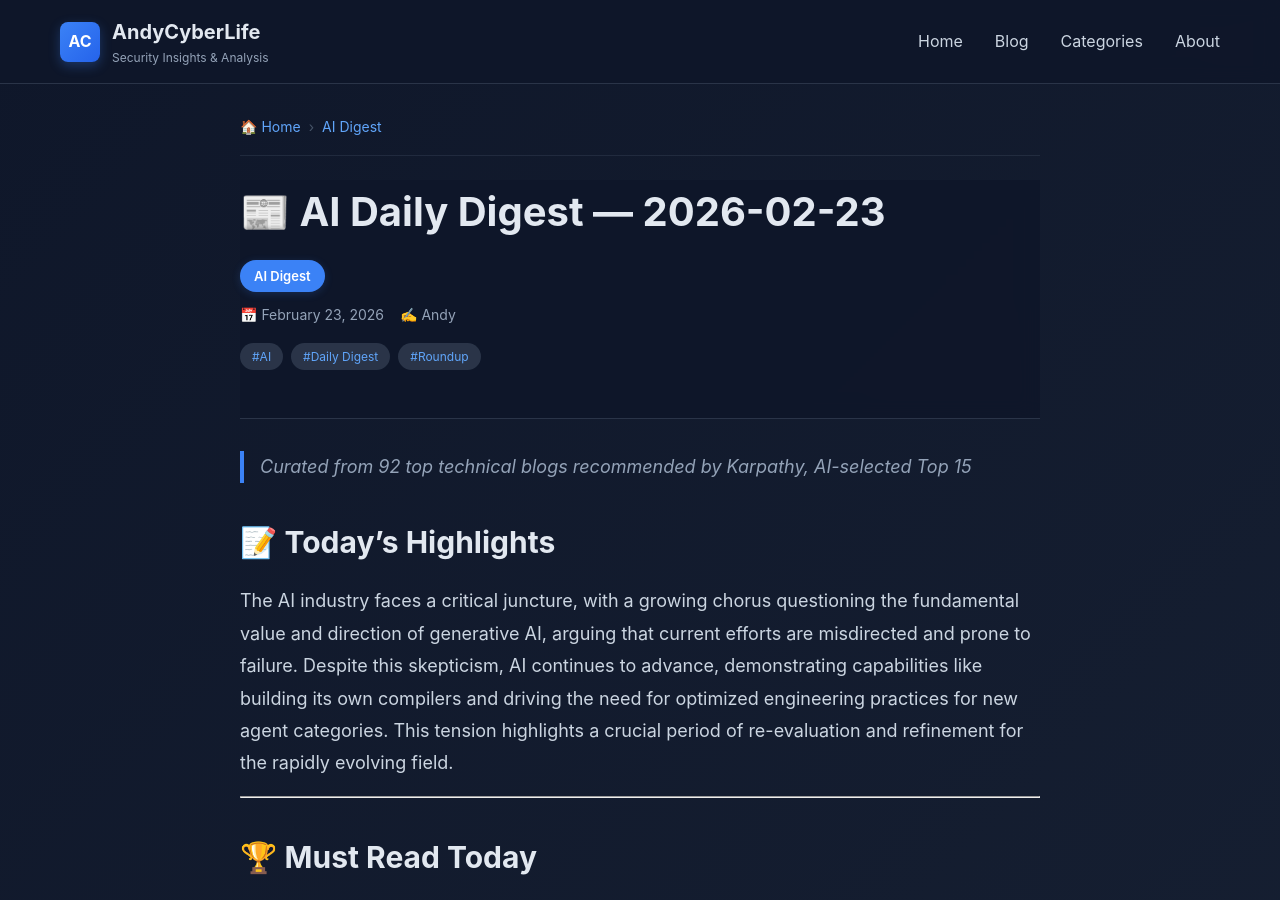
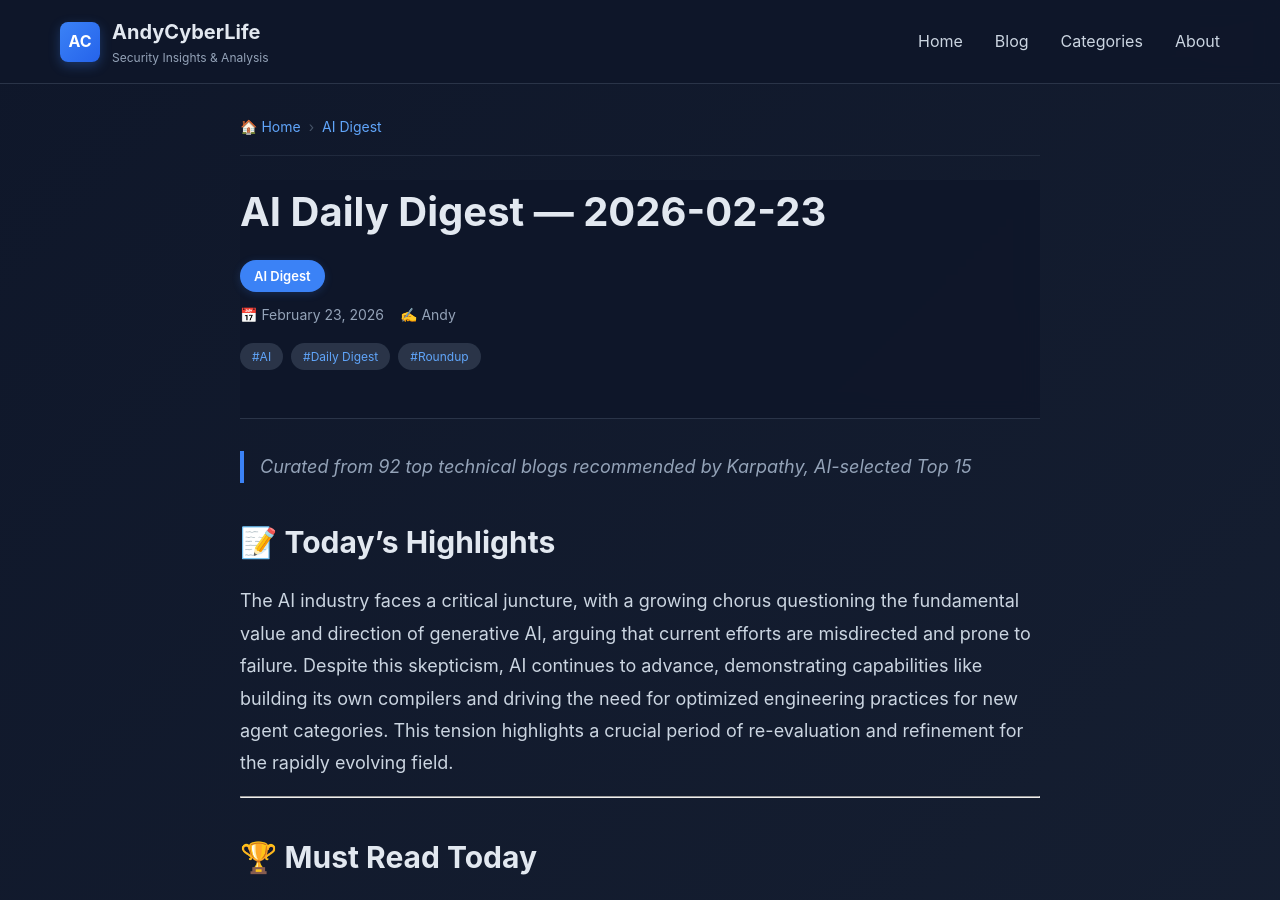
Before and after one commit to sinocikid/sinocikid.github.io, a Jekyll site: the page built from _posts/2026-02-23-ai-daily-digest.md, in a window 1280 px wide and 900 px high. Built offline with Jekyll 4.4.1, drawn with Linux system fonts in a browser that asks for light colours.

```diff
--- a/_posts/2026-02-23-ai-daily-digest.md
+++ b/_posts/2026-02-23-ai-daily-digest.md
@@ -1,5 +1,5 @@
 ---
-title: "📰 AI Daily Digest — 2026-02-23"
+title: "AI Daily Digest — 2026-02-23"
 date: 2026-02-23
 categories: ["AI Digest"]
 tags: ["AI", "Daily Digest", "Roundup"]
```
